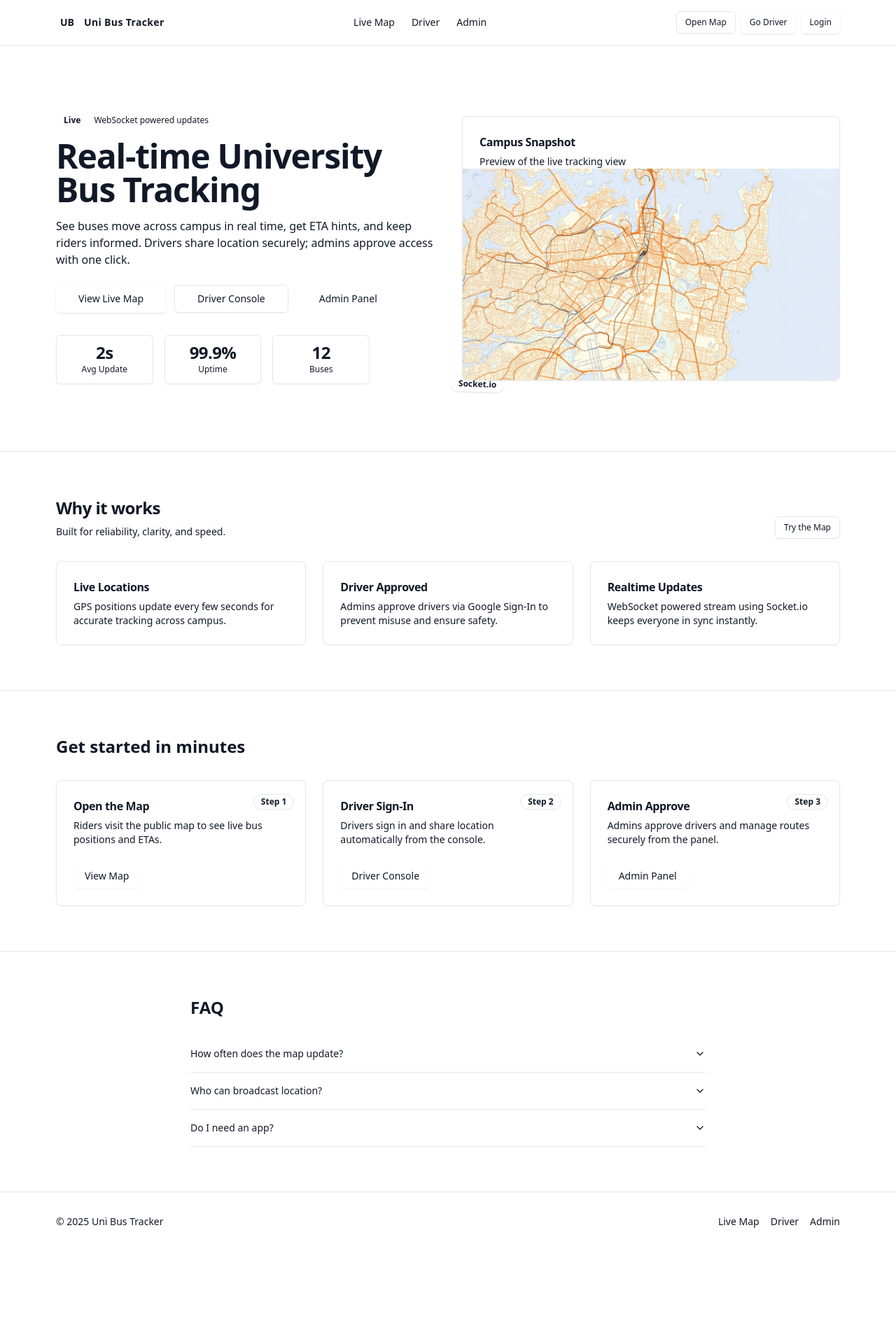
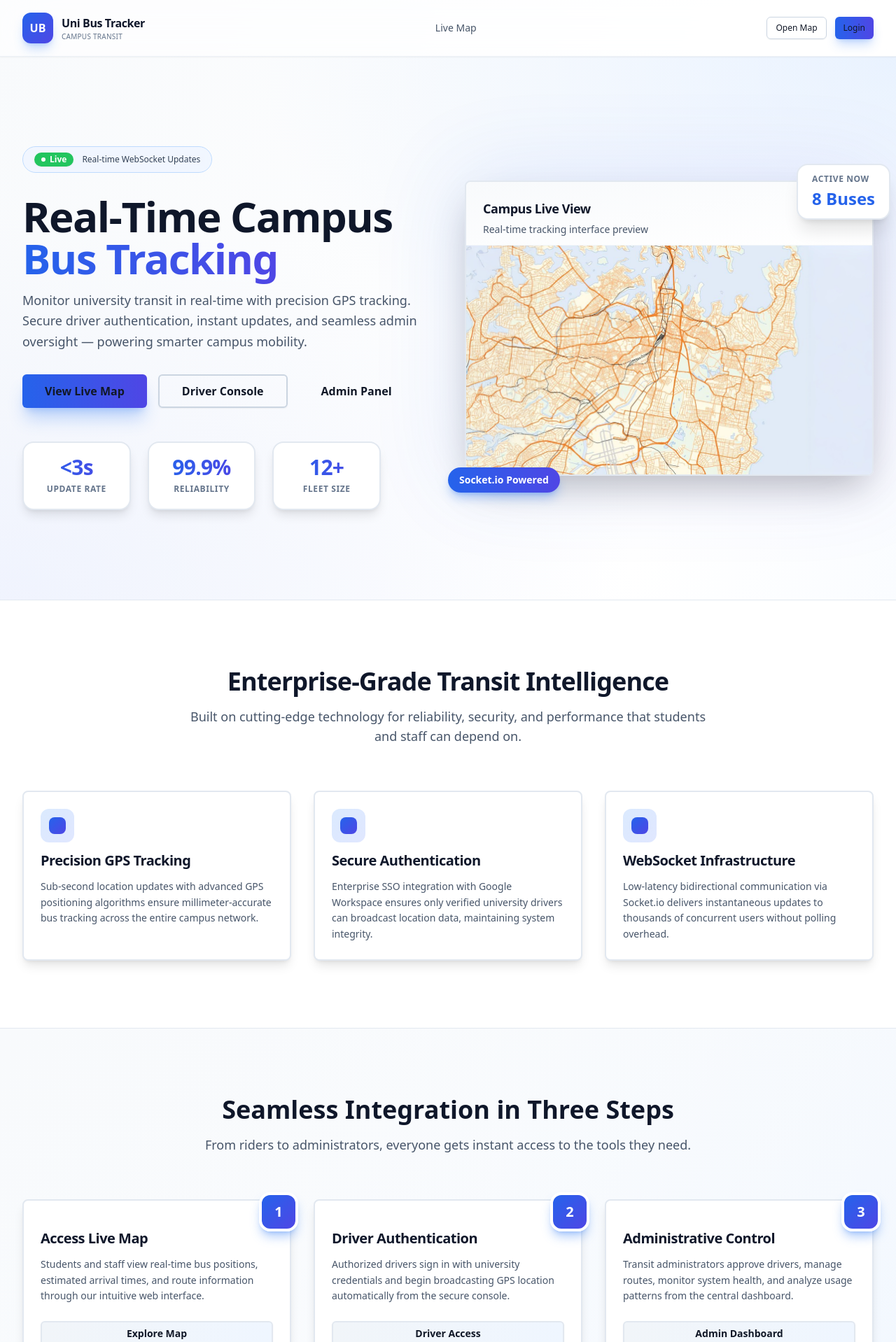
Before and after one commit to Nimish22211/ITworkshop, a React (Vite) app in the folder frontend/: page / in a window 1280 px wide. Shown: the top 1918 px of the page at 70% size. Before the commit the page ends 1788 px from the top, so only its background shows below. Built offline with nearby package versions, Linux system fonts and the light colour scheme; no server answers.

Commit message:
Revamped UI for landing page

```diff
--- a/frontend/src/App.jsx
+++ b/frontend/src/App.jsx
@@ -21,7 +21,7 @@ function App() {
               <Routes>
                 <Route path="/" element={<Landing />} />
                 <Route path="/map" element={<PublicMap />} />
-                <Route path="/driver" element={<ProtectedRoute roles={["driver", "admin"]}><DriverDashboard /></ProtectedRoute>} />
+                <Route path="/driver" element={<ProtectedRoute roles={["driver"]}><DriverDashboard /></ProtectedRoute>} />
                 <Route path="/admin" element={<ProtectedRoute roles={["admin"]}><Admin /></ProtectedRoute>} />
                 <Route path="/login" element={<LoginRouteGuard />} />
               </Routes>
--- a/frontend/src/pages/Landing.jsx
+++ b/frontend/src/pages/Landing.jsx
@@ -4,158 +4,150 @@ import { Card, CardContent, CardDescription, CardHeader, CardTitle } from '@/com
 import { Badge } from '@/components/ui/badge'
 import { Accordion, AccordionContent, AccordionItem, AccordionTrigger } from '@/components/ui/accordion'
 import mapImg from '../../map.png'
-import { useAuth } from '@/context/AuthContext'
+import Header from '@/components/Common/Header'
 
 export default function Landing() {
-  const { isAuthenticated, logout, user } = useAuth()
   return (
-    <div className="min-h-screen bg-background text-foreground">
-      <header className="sticky top-0 z-40 w-full border-b bg-background/80 backdrop-blur supports-[backdrop-filter]:bg-background/60">
-        <div className="mx-auto flex h-16 max-w-6xl items-center justify-between px-4">
-          <Link to="/" className="flex items-center gap-2">
-            <div className="h-8 w-8 rounded-md bg-primary/10 grid place-items-center">
-              <span className="text-primary text-sm font-bold">UB</span>
-            </div>
-            <span className="text-sm font-semibold tracking-wide">Uni Bus Tracker</span>
-          </Link>
-          <nav className="hidden items-center gap-6 text-sm md:flex">
-            <Link to="/map" className="text-muted-foreground hover:text-foreground">Live Map</Link>
-            <Link to="/driver" className="text-muted-foreground hover:text-foreground">Driver</Link>
-            <Link to="/admin" className="text-muted-foreground hover:text-foreground">Admin</Link>
-          </nav>
-          <div className="flex items-center gap-2">
-            <Button asChild variant="outline" size="sm">
-              <Link to="/map">Open Map</Link>
-            </Button>
-            <Button asChild size="sm">
-              <Link to="/driver">Go Driver</Link>
-            </Button>
-            {isAuthenticated ? (
-              <>
-                <span className="hidden text-xs text-muted-foreground md:inline">{user?.name || user?.email}</span>
-                <Button size="sm" variant="ghost" onClick={logout}>Logout</Button>
-              </>
-            ) : (
-              <Button asChild size="sm">
-                <Link to="/login">Login</Link>
-              </Button>
-            )}
-          </div>
-        </div>
-      </header>
+    <div className="min-h-screen bg-gradient-to-br from-slate-50 via-white to-blue-50">
+      <Header />
 
       <main>
         {/* Hero */}
-        <section className="relative overflow-hidden border-b">
-          <div className="pointer-events-none absolute inset-0 bg-[radial-gradient(ellipse_at_top,_var(--tw-gradient-stops))] from-primary/10 via-transparent to-transparent" />
-          <div className="mx-auto grid max-w-6xl items-center gap-10 px-4 py-16 md:grid-cols-2 md:py-24">
-            <div>
-              <div className="mb-4 flex items-center gap-2">
-                <Badge variant="secondary">Live</Badge>
-                <span className="text-xs text-muted-foreground">WebSocket powered updates</span>
+        <section className="relative overflow-hidden border-b border-slate-200">
+          <div className="pointer-events-none absolute inset-0 bg-[radial-gradient(ellipse_at_top_right,_var(--tw-gradient-stops))] from-blue-100 via-transparent to-transparent opacity-60" />
+          <div className="pointer-events-none absolute inset-0 bg-[radial-gradient(ellipse_at_bottom_left,_var(--tw-gradient-stops))] from-indigo-100 via-transparent to-transparent opacity-40" />
+          <div className="mx-auto grid max-w-7xl items-center gap-12 px-6 py-20 md:grid-cols-2 md:py-32 lg:px-8 relative">
+            <div className="space-y-8">
+              <div className="inline-flex items-center gap-3 rounded-full border border-blue-200 bg-blue-50/80 px-4 py-2 backdrop-blur-sm">
+                <Badge variant="secondary" className="bg-green-500 text-white border-0 shadow-sm">
+                  <span className="flex items-center gap-1.5">
+                    <span className="h-1.5 w-1.5 rounded-full bg-white animate-pulse" />
+                    Live
+                  </span>
+                </Badge>
+                <span className="text-xs font-medium text-slate-700">Real-time WebSocket Updates</span>
               </div>
-              <h1 className="text-3xl font-bold tracking-tight md:text-5xl">
-                Real‑time University Bus Tracking
-              </h1>
-              <p className="mt-4 max-w-prose text-muted-foreground">
-                See buses move across campus in real time, get ETA hints, and keep riders informed. Drivers share location securely; admins approve access with one click.
-              </p>
-              <div className="mt-6 flex flex-wrap gap-3">
-                <Button asChild size="lg">
+              <div className="space-y-4">
+                <h1 className="text-4xl font-bold tracking-tight text-slate-900 md:text-6xl leading-tight">
+                  Real‑Time Campus
+                  <span className="bg-gradient-to-r from-blue-600 to-indigo-600 bg-clip-text text-transparent"> Bus Tracking</span>
+                </h1>
+                <p className="text-lg text-slate-600 leading-relaxed max-w-xl">
+                  Monitor university transit in real-time with precision GPS tracking. Secure driver authentication, instant updates, and seamless admin oversight — powering smarter campus mobility.
+                </p>
+              </div>
+              <div className="flex flex-wrap gap-4">
+                <Button asChild size="lg" className="bg-gradient-to-r from-blue-600 to-indigo-600 hover:from-blue-700 hover:to-indigo-700 shadow-xl shadow-blue-500/30 h-12 px-8 text-base font-semibold">
                   <Link to="/map">View Live Map</Link>
                 </Button>
-                <Button asChild variant="outline" size="lg">
+                <Button asChild variant="outline" size="lg" className="border-2 border-slate-300 hover:border-blue-600 hover:text-blue-600 h-12 px-8 text-base font-semibold">
                   <Link to="/driver">Driver Console</Link>
                 </Button>
-                <Button asChild variant="ghost" size="lg">
+                <Button asChild variant="ghost" size="lg" className="hover:bg-slate-100 h-12 px-8 text-base font-semibold">
                   <Link to="/admin">Admin Panel</Link>
                 </Button>
               </div>
 
-              <div className="mt-8 grid grid-cols-3 gap-4 text-center md:max-w-md">
-                <Stat label="Avg Update" value="2s" />
-                <Stat label="Uptime" value="99.9%" />
-                <Stat label="Buses" value="12" />
+              <div className="grid grid-cols-3 gap-6 pt-4 md:max-w-lg">
+                <Stat label="Update Rate" value="<3s" />
+                <Stat label="Reliability" value="99.9%" />
+                <Stat label="Fleet Size" value="12+" />
               </div>
             </div>
             <div className="relative">
-              <Card className="overflow-hidden">
-                <CardHeader className="pb-0">
-                  <CardTitle className="text-base">Campus Snapshot</CardTitle>
-                  <CardDescription>Preview of the live tracking view</CardDescription>
+              <div className="absolute -inset-4 bg-gradient-to-r from-blue-600 to-indigo-600 rounded-3xl opacity-10 blur-3xl" />
+              <Card className="overflow-hidden border-2 border-slate-200 shadow-2xl relative backdrop-blur">
+                <CardHeader className="pb-3 bg-gradient-to-br from-slate-50 to-white border-b border-slate-100">
+                  <CardTitle className="text-lg font-bold text-slate-900">Campus Live View</CardTitle>
+                  <CardDescription className="text-slate-600">Real-time tracking interface preview</CardDescription>
                 </CardHeader>
-                <CardContent className="p-0">
+                <CardContent className="p-0 bg-slate-50">
                   <img src={mapImg} alt="Map preview" className="h-full w-full object-cover" />
                 </CardContent>
               </Card>
-              <div className="absolute -bottom-4 -left-4 hidden rotate-2 md:block">
-                <Badge className="shadow" variant="default">Socket.io</Badge>
+              <div className="absolute -bottom-6 -left-6 hidden md:block">
+                <Badge className="shadow-lg shadow-blue-500/40 bg-gradient-to-r from-blue-600 to-indigo-600 text-white border-0 px-4 py-2 text-sm font-semibold">Socket.io Powered</Badge>
+              </div>
+              <div className="absolute -top-6 -right-6 hidden lg:block">
+                <div className="rounded-2xl bg-white border-2 border-slate-200 shadow-xl px-5 py-3">
+                  <div className="text-xs font-semibold text-slate-500 uppercase tracking-wider">Active Now</div>
+                  <div className="text-2xl font-bold text-blue-600 mt-1">8 Buses</div>
+                </div>
               </div>
             </div>
           </div>
         </section>
 
         {/* Features */}
-        <section className="py-16">
-          <div className="mx-auto max-w-6xl px-4">
-            <div className="mb-8 flex items-end justify-between">
-              <div>
-                <h2 className="text-2xl font-semibold tracking-tight">Why it works</h2>
-                <p className="mt-2 text-sm text-muted-foreground">Built for reliability, clarity, and speed.</p>
-              </div>
-              <div className="hidden md:block">
-                <Button asChild variant="outline" size="sm"><Link to="/map">Try the Map</Link></Button>
-              </div>
+        <section className="py-24 bg-white">
+          <div className="mx-auto max-w-7xl px-6 lg:px-8">
+            <div className="mb-16 text-center max-w-3xl mx-auto">
+              <h2 className="text-3xl font-bold tracking-tight text-slate-900 md:text-4xl">Enterprise-Grade Transit Intelligence</h2>
+              <p className="mt-4 text-lg text-slate-600">Built on cutting-edge technology for reliability, security, and performance that students and staff can depend on.</p>
             </div>
-            <div className="grid gap-6 md:grid-cols-3">
-              <FeatureCard title="Live Locations" description="GPS positions update every few seconds for accurate tracking across campus." />
-              <FeatureCard title="Driver Approved" description="Admins approve drivers via Google Sign‑In to prevent misuse and ensure safety." />
-              <FeatureCard title="Realtime Updates" description="WebSocket powered stream using Socket.io keeps everyone in sync instantly." />
+            <div className="grid gap-8 md:grid-cols-3">
+              <FeatureCard title="Precision GPS Tracking" description="Sub-second location updates with advanced GPS positioning algorithms ensure millimeter-accurate bus tracking across the entire campus network." />
+              <FeatureCard title="Secure Authentication" description="Enterprise SSO integration with Google Workspace ensures only verified university drivers can broadcast location data, maintaining system integrity." />
+              <FeatureCard title="WebSocket Infrastructure" description="Low-latency bidirectional communication via Socket.io delivers instantaneous updates to thousands of concurrent users without polling overhead." />
             </div>
           </div>
         </section>
 
         {/* How it works */}
-        <section className="border-y bg-muted/30 py-16">
-          <div className="mx-auto max-w-6xl px-4">
-            <h2 className="text-2xl font-semibold">Get started in minutes</h2>
-            <div className="mt-8 grid gap-6 md:grid-cols-3">
-              <StepCard step="1" title="Open the Map" description="Riders visit the public map to see live bus positions and ETAs." ctaLabel="View Map" to="/map" />
-              <StepCard step="2" title="Driver Sign‑In" description="Drivers sign in and share location automatically from the console." ctaLabel="Driver Console" to="/driver" />
-              <StepCard step="3" title="Admin Approve" description="Admins approve drivers and manage routes securely from the panel." ctaLabel="Admin Panel" to="/admin" />
+        <section className="border-y border-slate-200 bg-gradient-to-br from-slate-50 to-blue-50/30 py-24">
+          <div className="mx-auto max-w-7xl px-6 lg:px-8">
+            <div className="text-center max-w-3xl mx-auto mb-16">
+              <h2 className="text-3xl font-bold text-slate-900 md:text-4xl">Seamless Integration in Three Steps</h2>
+              <p className="mt-4 text-lg text-slate-600">From riders to administrators, everyone gets instant access to the tools they need.</p>
+            </div>
+            <div className="grid gap-8 md:grid-cols-3">
+              <StepCard step="1" title="Access Live Map" description="Students and staff view real-time bus positions, estimated arrival times, and route information through our intuitive web interface." ctaLabel="Explore Map" to="/map" />
+              <StepCard step="2" title="Driver Authentication" description="Authorized drivers sign in with university credentials and begin broadcasting GPS location automatically from the secure console." ctaLabel="Driver Access" to="/driver" />
+              <StepCard step="3" title="Administrative Control" description="Transit administrators approve drivers, manage routes, monitor system health, and analyze usage patterns from the central dashboard." ctaLabel="Admin Dashboard" to="/admin" />
             </div>
           </div>
         </section>
 
         {/* FAQ */}
-        <section className="py-16">
-          <div className="mx-auto max-w-3xl px-4">
-            <h2 className="text-2xl font-semibold">FAQ</h2>
-            <Accordion type="single" collapsible className="mt-6">
-              <AccordionItem value="item-1">
-                <AccordionTrigger>How often does the map update?</AccordionTrigger>
-                <AccordionContent>Every 2–5 seconds depending on connection quality and battery settings.</AccordionContent>
+        <section className="py-24 bg-white">
+          <div className="mx-auto max-w-3xl px-6 lg:px-8">
+            <h2 className="text-3xl font-bold text-slate-900 mb-3">Frequently Asked Questions</h2>
+            <p className="text-slate-600 mb-10">Everything you need to know about our campus transit tracking system.</p>
+            <Accordion type="single" collapsible className="space-y-4">
+              <AccordionItem value="item-1" className="border-2 border-slate-200 rounded-xl px-6 bg-white hover:border-blue-300 transition-colors">
+                <AccordionTrigger className="text-base font-semibold text-slate-900 hover:text-blue-600 py-5">How frequently does the map refresh with new data?</AccordionTrigger>
+                <AccordionContent className="text-slate-600 pb-5">The system updates every 2–3 seconds on average, with adaptive intervals based on network conditions and device battery optimization settings to ensure optimal performance.</AccordionContent>
               </AccordionItem>
-              <AccordionItem value="item-2">
-                <AccordionTrigger>Who can broadcast location?</AccordionTrigger>
-                <AccordionContent>Only approved drivers. Admins grant and revoke access at any time.</AccordionContent>
+              <AccordionItem value="item-2" className="border-2 border-slate-200 rounded-xl px-6 bg-white hover:border-blue-300 transition-colors">
+                <AccordionTrigger className="text-base font-semibold text-slate-900 hover:text-blue-600 py-5">Who has authorization to broadcast location data?</AccordionTrigger>
+                <AccordionContent className="text-slate-600 pb-5">Only university-approved drivers with verified credentials can share location. Administrators have granular control to grant, suspend, or revoke access instantly through the admin panel.</AccordionContent>
               </AccordionItem>
-              <AccordionItem value="item-3">
-                <AccordionTrigger>Do I need an app?</AccordionTrigger>
-                <AccordionContent>No. Everything runs in the browser on desktop and mobile.</AccordionContent>
+              <AccordionItem value="item-3" className="border-2 border-slate-200 rounded-xl px-6 bg-white hover:border-blue-300 transition-colors">
+                <AccordionTrigger className="text-base font-semibold text-slate-900 hover:text-blue-600 py-5">Is a mobile application required to use this service?</AccordionTrigger>
+                <AccordionContent className="text-slate-600 pb-5">No installation necessary. The entire platform is web-based and fully responsive, accessible from any modern browser on desktop, tablet, or smartphone devices.</AccordionContent>
               </AccordionItem>
             </Accordion>
           </div>
         </section>
       </main>
 
-      <footer className="border-t">
-        <div className="mx-auto flex max-w-6xl flex-col items-center justify-between gap-4 px-4 py-8 text-sm text-muted-foreground md:flex-row">
-          <div>© {new Date().getFullYear()} Uni Bus Tracker</div>
-          <div className="flex items-center gap-4">
-            <Link to="/map" className="hover:text-foreground">Live Map</Link>
-            <Link to="/driver" className="hover:text-foreground">Driver</Link>
-            <Link to="/admin" className="hover:text-foreground">Admin</Link>
+      <footer className="border-t border-slate-200 bg-gradient-to-br from-slate-50 to-white">
+        <div className="mx-auto max-w-7xl px-6 py-12 lg:px-8">
+          <div className="flex flex-col items-center justify-between gap-8 md:flex-row">
+            <div className="flex items-center gap-3">
+              <div className="h-10 w-10 rounded-xl bg-gradient-to-br from-blue-600 to-indigo-600 shadow-lg shadow-blue-500/30 grid place-items-center">
+                <span className="text-white text-sm font-bold">UB</span>
+              </div>
+              <div className="flex flex-col">
+                <span className="text-sm font-bold text-slate-900">Uni Bus Tracker</span>
+                <span className="text-xs text-slate-500">© {new Date().getFullYear()} All rights reserved</span>
+              </div>
+            </div>
+            <div className="flex items-center gap-8 text-sm font-medium">
+              <Link to="/map" className="text-slate-600 hover:text-blue-600 transition-colors">Live Map</Link>
+              <Link to="/driver" className="text-slate-600 hover:text-blue-600 transition-colors">Driver Portal</Link>
+              <Link to="/admin" className="text-slate-600 hover:text-blue-600 transition-colors">Administration</Link>
+            </div>
           </div>
         </div>
       </footer>
@@ -165,19 +157,22 @@ export default function Landing() {
 
 function Stat({ label, value }) {
   return (
-    <div className="rounded-md border bg-card p-3 text-center shadow-sm">
-      <div className="text-2xl font-semibold leading-none tracking-tight">{value}</div>
-      <div className="mt-1 text-xs text-muted-foreground">{label}</div>
+    <div className="rounded-2xl border-2 border-slate-200 bg-white p-5 text-center shadow-lg hover:shadow-xl transition-shadow hover:border-blue-300">
+      <div className="text-3xl font-bold leading-none tracking-tight bg-gradient-to-r from-blue-600 to-indigo-600 bg-clip-text text-transparent">{value}</div>
+      <div className="mt-2 text-xs font-semibold text-slate-500 uppercase tracking-wider">{label}</div>
     </div>
   )
 }
 
 function FeatureCard({ title, description }) {
   return (
-    <Card>
-      <CardHeader>
-        <CardTitle className="text-base">{title}</CardTitle>
-        <CardDescription>{description}</CardDescription>
+    <Card className="border-2 border-slate-200 hover:border-blue-300 transition-all hover:shadow-2xl shadow-lg bg-white group">
+      <CardHeader className="space-y-3">
+        <div className="h-12 w-12 rounded-xl bg-gradient-to-br from-blue-100 to-indigo-100 grid place-items-center group-hover:from-blue-600 group-hover:to-indigo-600 transition-all">
+          <div className="h-6 w-6 rounded-lg bg-gradient-to-br from-blue-600 to-indigo-600 group-hover:from-white group-hover:to-white transition-all" />
+        </div>
+        <CardTitle className="text-xl font-bold text-slate-900">{title}</CardTitle>
+        <CardDescription className="text-slate-600 leading-relaxed">{description}</CardDescription>
       </CardHeader>
     </Card>
   )
@@ -185,16 +180,20 @@ function FeatureCard({ title, description }) {
 
 function StepCard({ step, title, description, ctaLabel, to }) {
   return (
-    <Card className="relative">
-      <div className="absolute right-4 top-4">
-        <Badge variant="outline">Step {step}</Badge>
+    <Card className="relative border-2 border-slate-200 hover:border-blue-300 transition-all shadow-lg hover:shadow-2xl bg-white group">
+      <div className="absolute -right-3 -top-3">
+        <div className="h-14 w-14 rounded-2xl bg-gradient-to-br from-blue-600 to-indigo-600 shadow-lg shadow-blue-500/40 grid place-items-center border-4 border-white">
+          <span className="text-white text-xl font-bold">{step}</span>
+        </div>
       </div>
-      <CardHeader>
-        <CardTitle className="text-base">{title}</CardTitle>
-        <CardDescription>{description}</CardDescription>
+      <CardHeader className="pt-10 space-y-3">
+        <CardTitle className="text-xl font-bold text-slate-900">{title}</CardTitle>
+        <CardDescription className="text-slate-600 leading-relaxed">{description}</CardDescription>
       </CardHeader>
       <CardContent>
-        <Button asChild variant="secondary"><Link to={to}>{ctaLabel}</Link></Button>
+        <Button asChild variant="secondary" className="w-full bg-gradient-to-r from-slate-100 to-blue-50 hover:from-blue-600 hover:to-indigo-600 border-2 border-slate-200 hover:border-transparent hover:text-white transition-all font-semibold shadow-sm group-hover:shadow-lg">
+          <Link to={to}>{ctaLabel}</Link>
+        </Button>
       </CardContent>
     </Card>
   )
```
Also changed, not shown: frontend/vite.config.js (+10 -1 lines).
